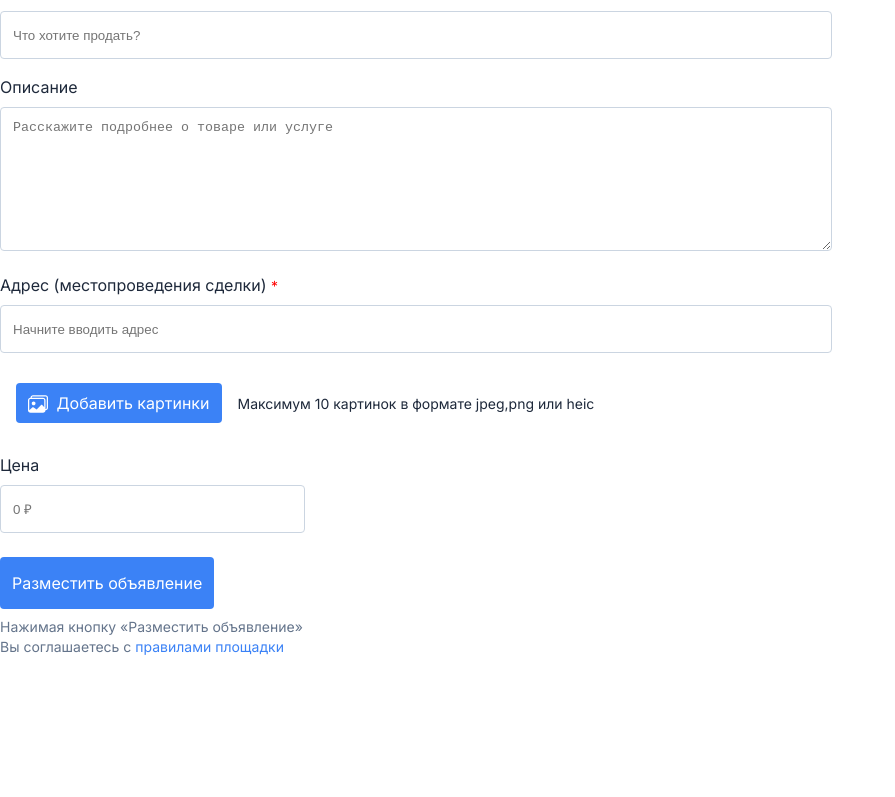
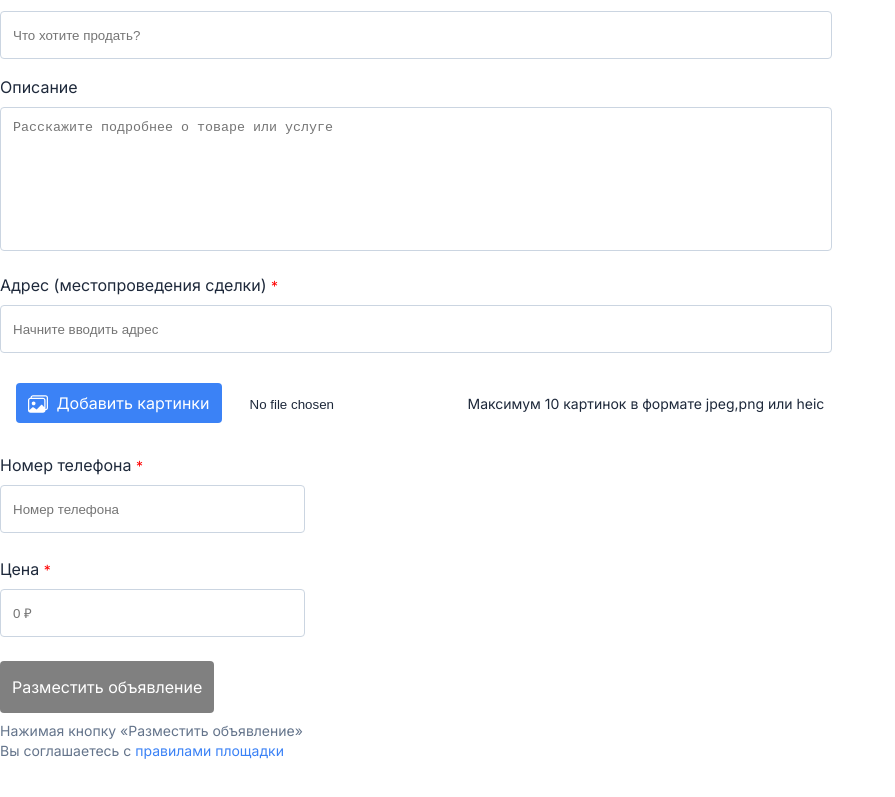
Before and after one commit to AlayanIgor/Advertising-app, an Angular app: page /new-ad in a window 1280 px wide. Shown: the part 365-1162 px from the top of the page, without its empty margins (0-895 px from the left). Before the commit the page ends 1102 px from the top, so only its background shows below. Built offline with nearby package versions, Linux system fonts and the light colour scheme.

Commit message:
added formGroup for new-ad

```diff
--- a/src/app/pages/new-ad-page/new-ad-page.component.html
+++ b/src/app/pages/new-ad-page/new-ad-page.component.html
@@ -1,6 +1,6 @@
 <div class="main-centralize-container">
   <h3>Новое объявление</h3>
-  <form>
+  <form [formGroup]="form" (ngSubmit)="sumbit()">
     <p>Выберите категорию <span class="red">*</span></p>
     <input type="text" placeholder="нажмите,чтобы выбрать" />
     <svg
@@ -18,28 +18,50 @@
 
     <label>
       <p>Название объявления <span class="red">*</span></p>
-      <input type="text" name="ad-title" placeholder="Что хотите продать?" />
+      <div
+        class="validators"
+        *ngIf="form.get('name')?.invalid && form.get('name')?.touched"
+      >
+        <small *ngIf="form.get('name')?.errors?.['required']"
+          >Обязательное поле</small
+        >
+      </div>
+      <input
+        type="text"
+        placeholder="Что хотите продать?"
+        formControlName="name"
+        maxlength="100"
+      />
     </label>
 
     <label>
       <p>Описание</p>
       <textarea
-        name="ad-description"
         placeholder="Расскажите подробнее о товаре или услуге"
+        formControlName="description"
+        maxlength="300"
       ></textarea>
     </label>
 
     <label>
       <p>Адрес (местопроведения сделки) <span class="red">*</span></p>
+      <div
+        class="validators"
+        *ngIf="form.get('location')?.invalid && form.get('location')?.touched"
+      >
+        <small *ngIf="form.get('location')?.errors?.['required']"
+          >Обязательное поле</small
+        >
+      </div>
       <input
         class="adress"
         type="text"
-        name="adress"
         placeholder="Начните вводить адрес"
+        formControlName="location"
       />
     </label>
 
-    <button class="add-image">
+    <label for="file-upload" class="add-image">
       <svg
         xmlns="http://www.w3.org/2000/svg"
         width="20"
@@ -57,15 +79,65 @@
         />
       </svg>
       Добавить картинки
-    </button>
+    </label>
+    <input
+      type="file"
+      formControlName="images"
+      id="file-upload"
+      accept="image/*"
+      multiple
+    />
+
     <span>Максимум 10 картинок в формате jpeg,png или heic</span>
 
     <label>
-      <p>Цена</p>
-      <input class="price" type="text" name="ad-price" placeholder="0 ₽" />
+      <p>Номер телефона <span class="red">*</span></p>
+      <div
+        class="validators"
+        *ngIf="form.get('phone')?.invalid && form.get('phone')?.touched"
+      >
+        <small *ngIf="form.get('phone')?.errors?.['required']"
+          >Обязательное поле</small
+        >
+      </div>
+      <input
+        type="text"
+        class="price"
+        placeholder="Номер телефона"
+        formControlName="phone"
+        maxlength="12"
+      />
     </label>
 
-    <button class="submit" type="submit">Разместить объявление</button>
+    <label>
+      <p>Цена <span class="red">*</span></p>
+      <div
+        class="validators"
+        *ngIf="form.get('cost')?.invalid && form.get('cost')?.touched"
+      >
+        <small *ngIf="form.get('cost')?.errors?.['required']"
+          >Обязательное поле</small
+        >
+      </div>
+      <input
+        class="price"
+        type="number"
+        placeholder="0 ₽"
+        formControlName="cost"
+        maxlength="12"
+      />
+    </label>
+
+    <button
+      [ngClass]="{
+        submit: !form.invalid,
+        invalid: form.invalid
+      }"
+      type="submit"
+      [disabled]="form.invalid"
+    >
+      Разместить объявление
+    </button>
   </form>
   <p class="agreement">
     Нажимая кнопку «Разместить объявление» Вы соглашаетесь с
--- a/src/app/pages/new-ad-page/new-ad-page.component.scss
+++ b/src/app/pages/new-ad-page/new-ad-page.component.scss
@@ -40,11 +40,18 @@ input {
   outline: none;
 }
 
+input[type="number"]::-webkit-inner-spin-button,
+input[type="number"]::-webkit-outer-spin-button {
+  -webkit-appearance: none;
+  margin: 0;
+}
+
 textarea {
   width: 832px;
   height: 144px;
   margin-bottom: 16px;
   padding: 12px;
+  resize: none;
   border-radius: 4px;
   border: 1px solid #cbd5e1;
   background: #fff;
@@ -104,10 +111,27 @@ span {
   border: none;
   cursor: pointer;
   background: #3b82f6;
+  &.submit:hover {
+    background: #4b8ef8;
+  }
 }
 
-.submit:hover {
-  background: #4b8ef8;
+.invalid {
+  display: flex;
+  height: 52px;
+  padding: 12px;
+  justify-content: center;
+  align-items: center;
+  gap: 8px;
+  border-radius: 4px;
+  color: #fff;
+  font-family: Inter;
+  font-size: 16px;
+  font-style: normal;
+  font-weight: 400;
+  line-height: 24px;
+  background: gray;
+  border: none;
 }
 
 .adress {
@@ -135,3 +159,24 @@ span {
   color: #3b82f6;
   cursor: pointer;
 }
+
+.validators small {
+  color: red;
+  font-size: 11px;
+}
+
+.validators {
+  margin-left: 5px;
+}
+
+input[type="file"] {
+  border: none;
+  margin: 0;
+  display: inline-block;
+  width: 230px;
+}
+
+input[type="file"]::file-selector-button {
+  display: none;
+  margin: 0;
+}
--- a/src/app/pages/new-ad-page/new-ad-page.component.ts
+++ b/src/app/pages/new-ad-page/new-ad-page.component.ts
@@ -1,10 +1,28 @@
-import { Component } from '@angular/core';
+import { Component, OnInit } from '@angular/core';
+import { FormControl, FormGroup, Validators } from '@angular/forms';
 
 @Component({
   selector: 'app-new-ad-page',
   templateUrl: './new-ad-page.component.html',
-  styleUrls: ['./new-ad-page.component.scss']
+  styleUrls: ['./new-ad-page.component.scss'],
 })
-export class NewAdPageComponent {
+export class NewAdPageComponent implements OnInit {
+  form!: FormGroup;
 
+  ngOnInit(): void {
+    this.form = new FormGroup({
+      // categoryId: new FormControl('', [Validators.required]),
+      name: new FormControl('', [Validators.required]),
+      description: new FormControl(''),
+      location: new FormControl('', [Validators.required]),
+      images: new FormControl(''),
+      cost: new FormControl('', [Validators.required]),
+      phone: new FormControl('', [Validators.required]),
+    });
+  }
+
+  sumbit() {
+    let formData = { ...this.form.value };
+    this.form.reset();
+  }
 }
--- a/src/app/pages/search-page/components/search-sidebar/price-form/price-form.component.scss
+++ b/src/app/pages/search-page/components/search-sidebar/price-form/price-form.component.scss
@@ -26,10 +26,6 @@ input[type="number"]::-webkit-outer-spin-button {
   margin: 0;
 }
 
-input[type="number"] {
-  -moz-appearance: textfield;
-}
-
 .price-form button {
   width: 306px;
   padding: 12px;
```
Also changed, not shown: src/app/pages/new-ad-page/new-ad-page.module.ts (+7 -7 lines).
